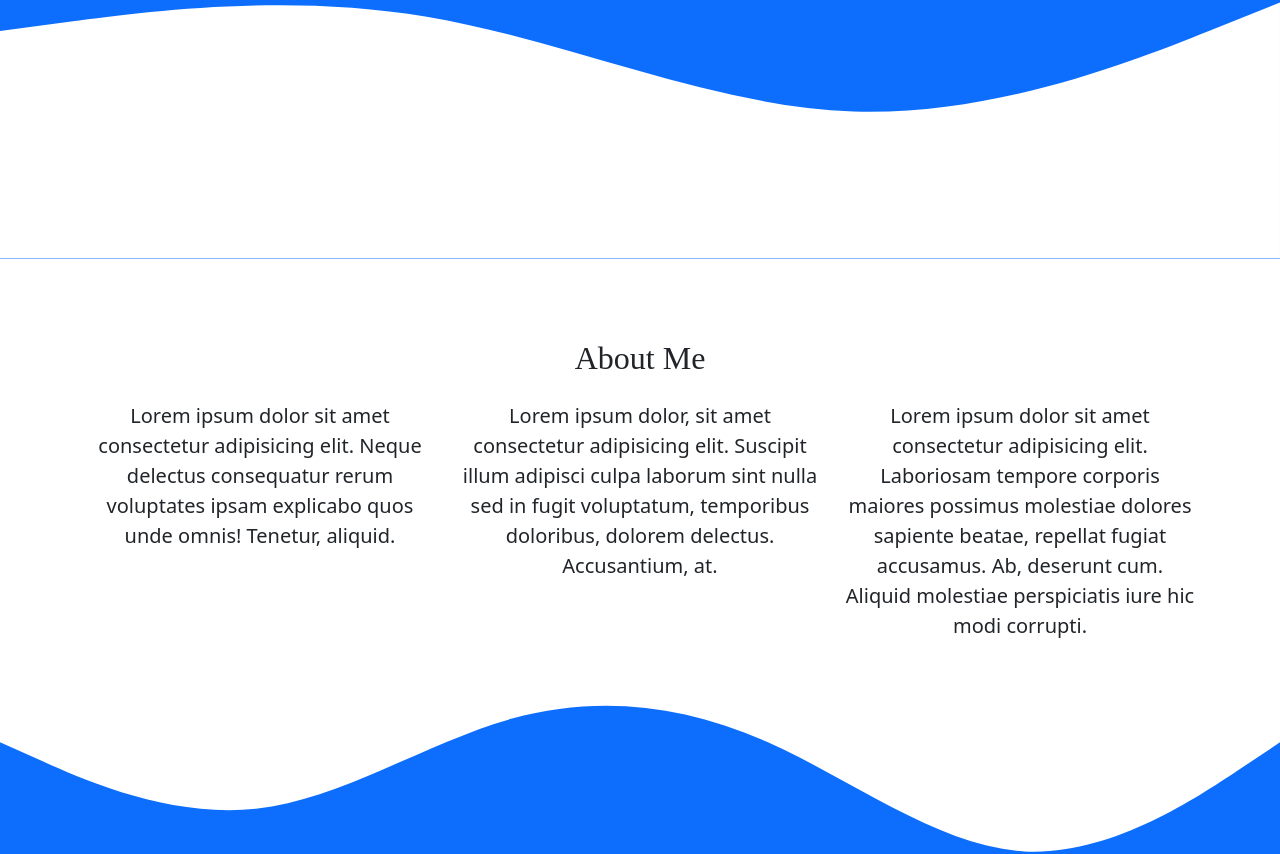
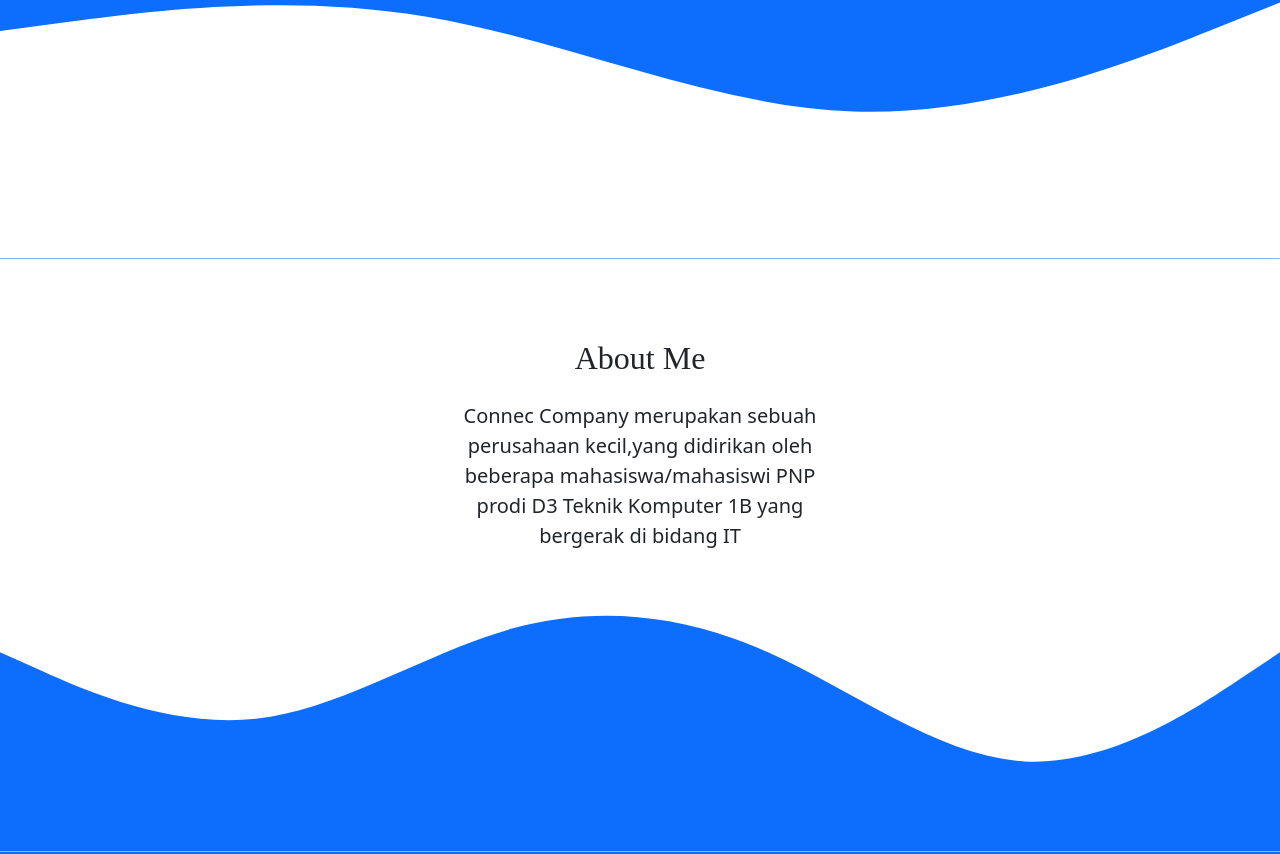
Before and after one commit to bagas90/Tokyo.github.io, a plain HTML site: page index.html in a window 1280 px wide. Shown: the part 380-1234 px from the top of the page. Drawn offline with nearby package versions, Linux system fonts and the light colour scheme.

Commit message:
mengubah about

```diff
--- a/index.html
+++ b/index.html
@@ -65,16 +65,8 @@
         </div>
         <div class="row justify-content-center fs-5 text-center">
           <div class="col-md-4">
-            <p>Lorem ipsum dolor sit amet consectetur adipisicing elit. Neque delectus consequatur rerum voluptates ipsam explicabo quos unde omnis! Tenetur, aliquid.</p>
+            <p>Connec Company merupakan sebuah perusahaan kecil,yang didirikan oleh beberapa mahasiswa/mahasiswi PNP prodi D3 Teknik Komputer 1B yang bergerak di bidang IT</p>
           </div>
-          <div class="col-md-4">
-            <p>Lorem ipsum dolor, sit amet consectetur adipisicing elit. Suscipit illum adipisci culpa laborum sint nulla sed in fugit voluptatum, temporibus doloribus, dolorem delectus. Accusantium, at.</p>
-          </div>
-          <div class="col-md-4">
-            <p>
-              Lorem ipsum dolor sit amet consectetur adipisicing elit. Laboriosam tempore corporis maiores possimus molestiae dolores sapiente beatae, repellat fugiat accusamus. Ab, deserunt cum. Aliquid molestiae perspiciatis iure hic modi
-              corrupti.
-            </p>
           </div>
         </div>
       </div>
```
